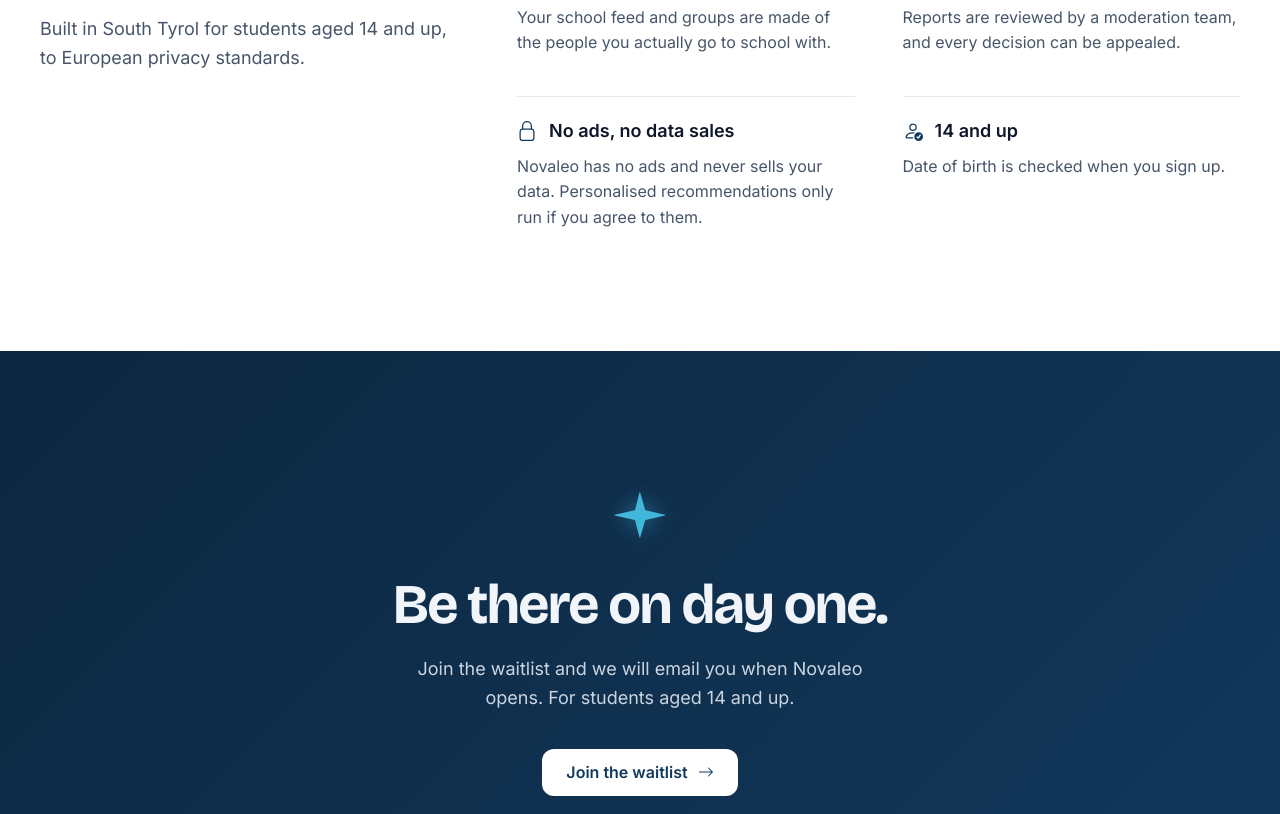
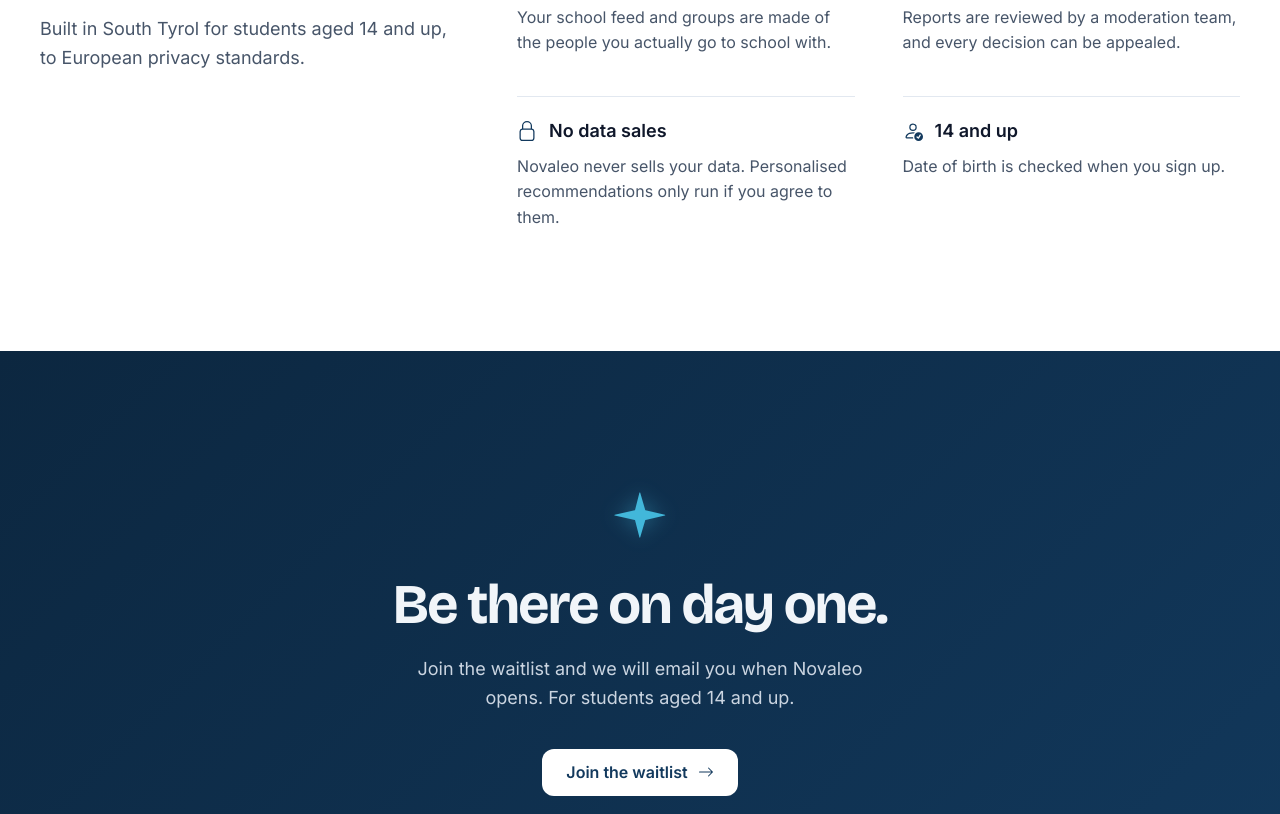
Before and after one commit to Waleyyy/novaleo-landing, a plain HTML site: page index.html in a window 1280 px wide. Shown: the part 4194-5008 px from the top of the page. Drawn offline with Linux system fonts and the light colour scheme.

Commit message:
update: description

```diff
--- a/index.html
+++ b/index.html
@@ -172,8 +172,8 @@
           <dd>Reports are reviewed by a moderation team, and every decision can be appealed.</dd>
         </div>
         <div class="reveal">
-          <dt><svg class="icon" aria-hidden="true"><use href="#i-lock"/></svg>No ads, no data sales</dt>
-          <dd>Novaleo has no ads and never sells your data. Personalised recommendations only run if you agree to them.</dd>
+          <dt><svg class="icon" aria-hidden="true"><use href="#i-lock"/></svg>No data sales</dt>
+          <dd>Novaleo never sells your data. Personalised recommendations only run if you agree to them.</dd>
         </div>
         <div class="reveal">
           <dt><svg class="icon" aria-hidden="true"><use href="#i-person-check"/></svg>14 and up</dt>
```
